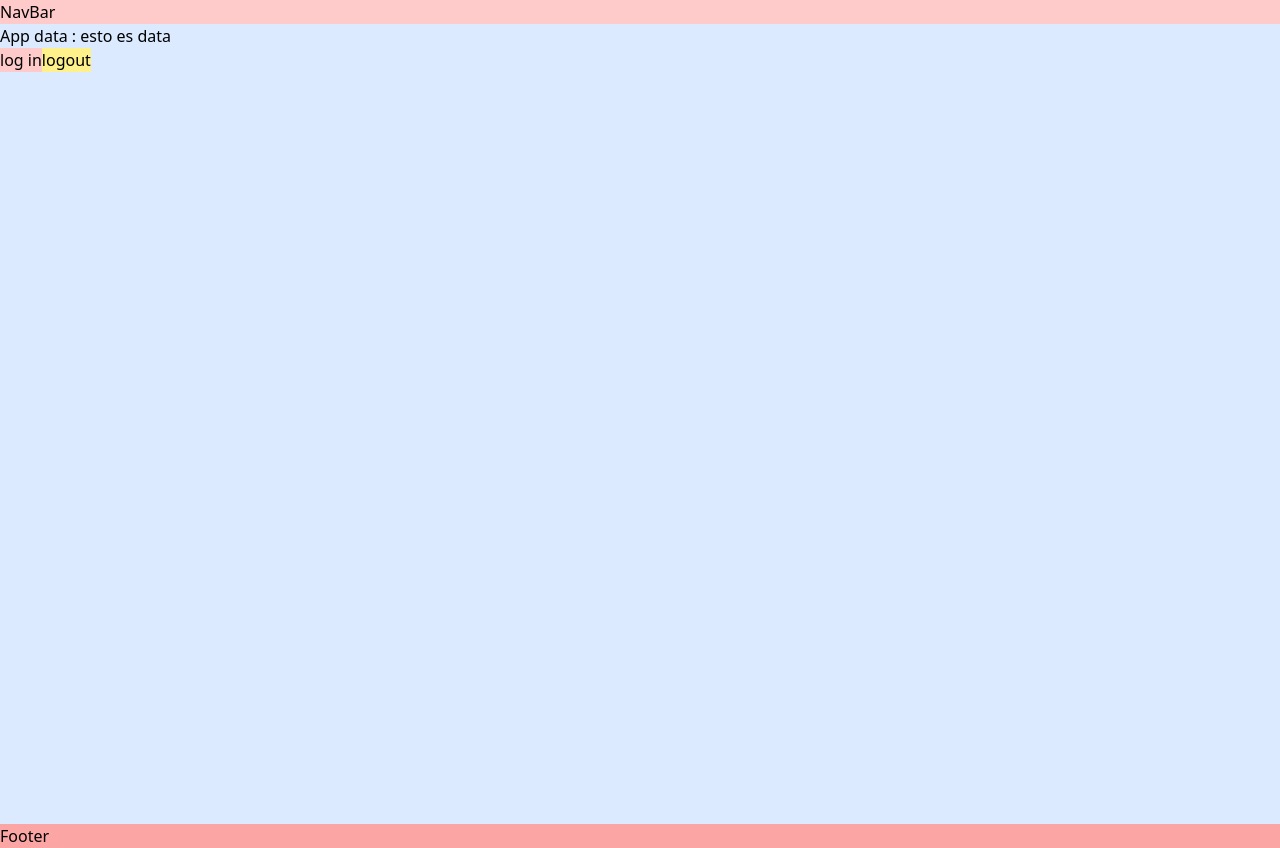
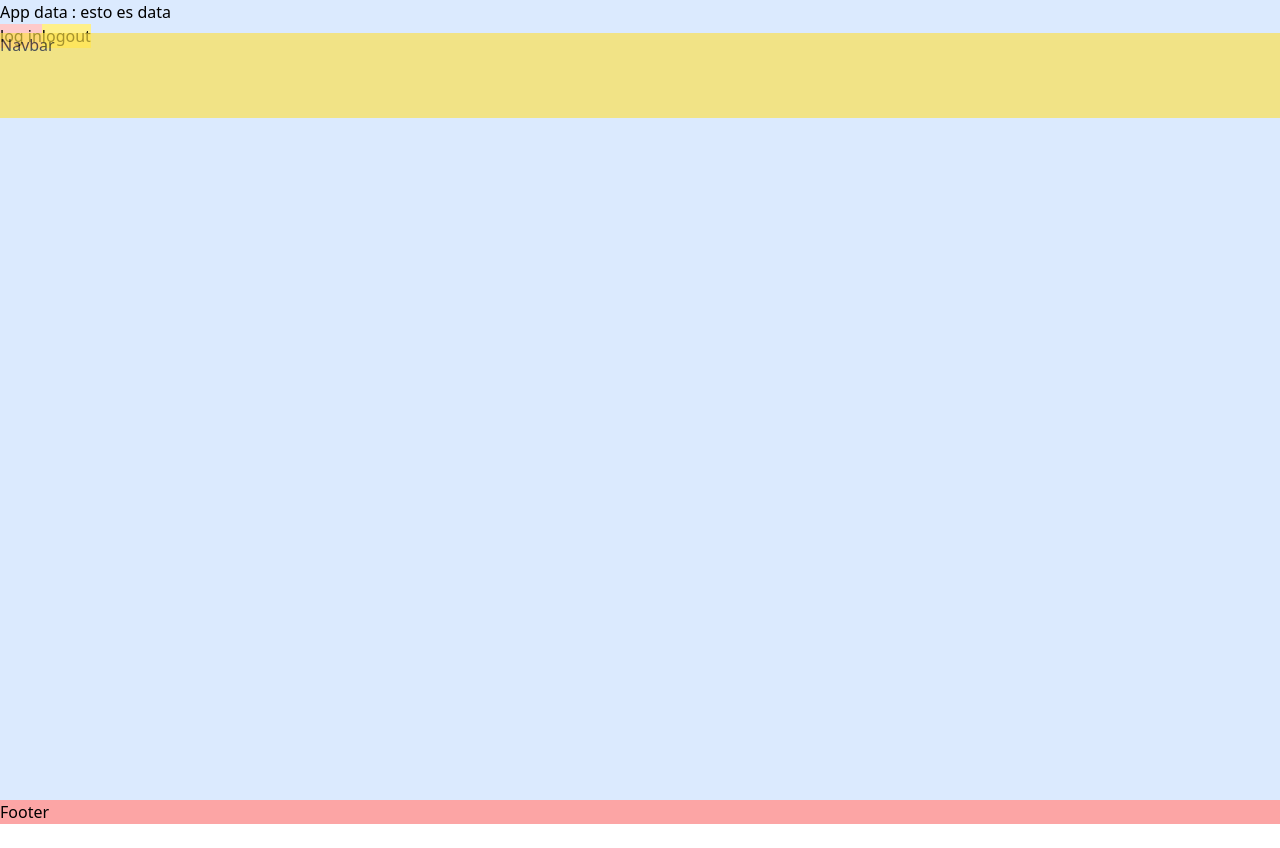
Before and after one commit to Signum90/front-risvalley, a React (Vite) app: page / in a window 1280 px wide. After the commit the page ends 824 px from the top, so only its background shows below. Built offline with nearby package versions, Linux system fonts and the light colour scheme.

Commit message:
organisando estructura homepag

```diff
--- a/src/App.jsx
+++ b/src/App.jsx
@@ -13,7 +13,7 @@ function App() {
   }
 
   return (
-    <div>
+    <div className="h-full w-screen">
       App data : {actors}
       <div className="w-full"></div>
       <button onClick={logIn} className="bg-red-200">log in</button>
--- a/src/components/Layout.jsx
+++ b/src/components/Layout.jsx
@@ -7,7 +7,7 @@ const Layout = () => {
     <>
       <NavBar />
       <div className="h-screen w-full flex justify-center">
-        <div className="bg-blue-100 h-full container">
+        <div className="bg-blue-100">
           <Outlet />
         </div>
       </div>
--- a/src/components/NavBar.jsx
+++ b/src/components/NavBar.jsx
@@ -1,7 +1,9 @@
 export const NavBar = () => {
   return (
-    <div className="bg-red-200 w-full">
-      NavBar
+    <div className="w-full absolute flex justify-center h-[150px] opacity-65">
+      <nav className="container my-auto">
+        <div className="bg-yellow-300 w-full h-[85px]">Navbar</div>
+      </nav>
     </div>
   )
 }
```
